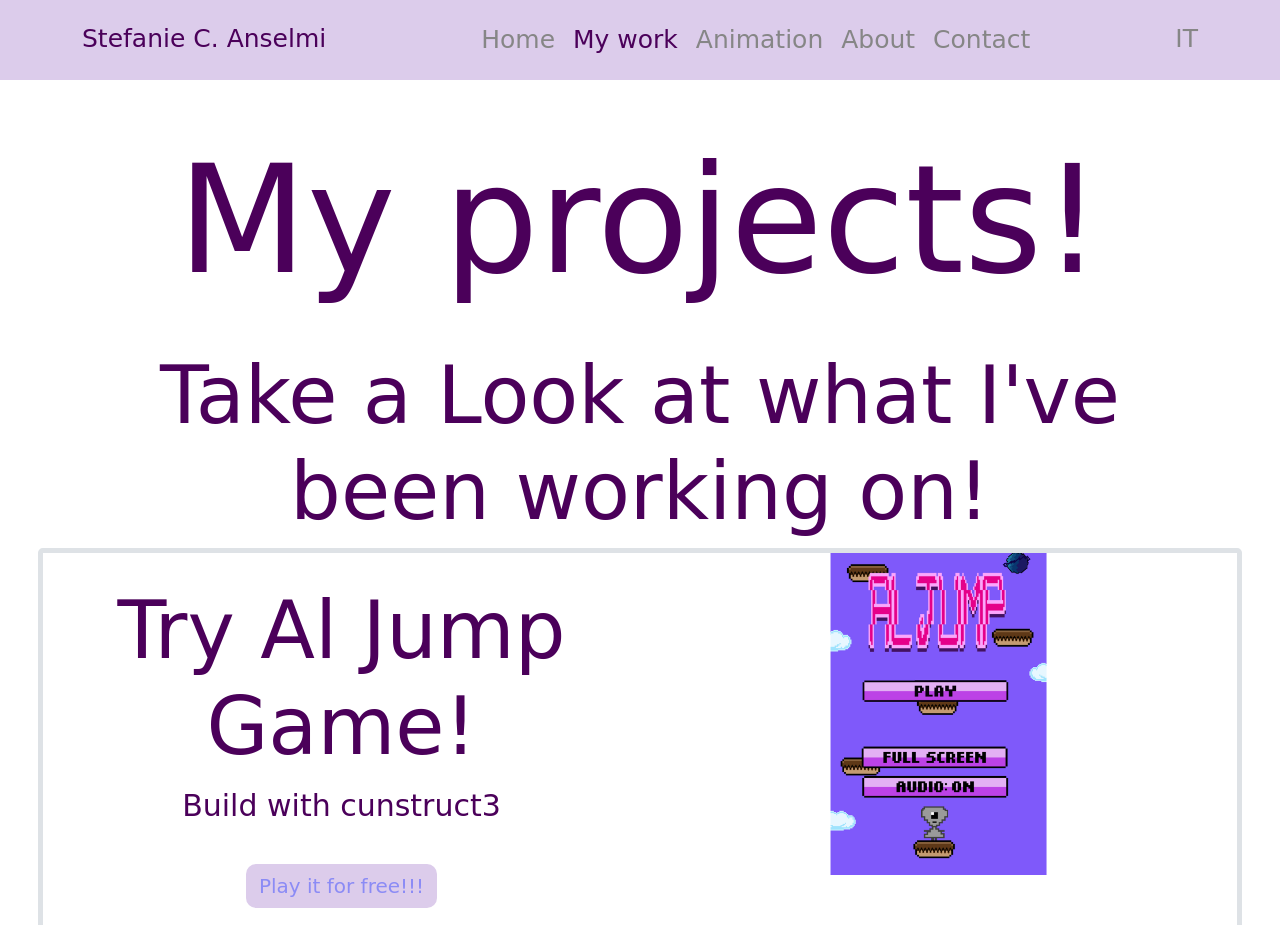
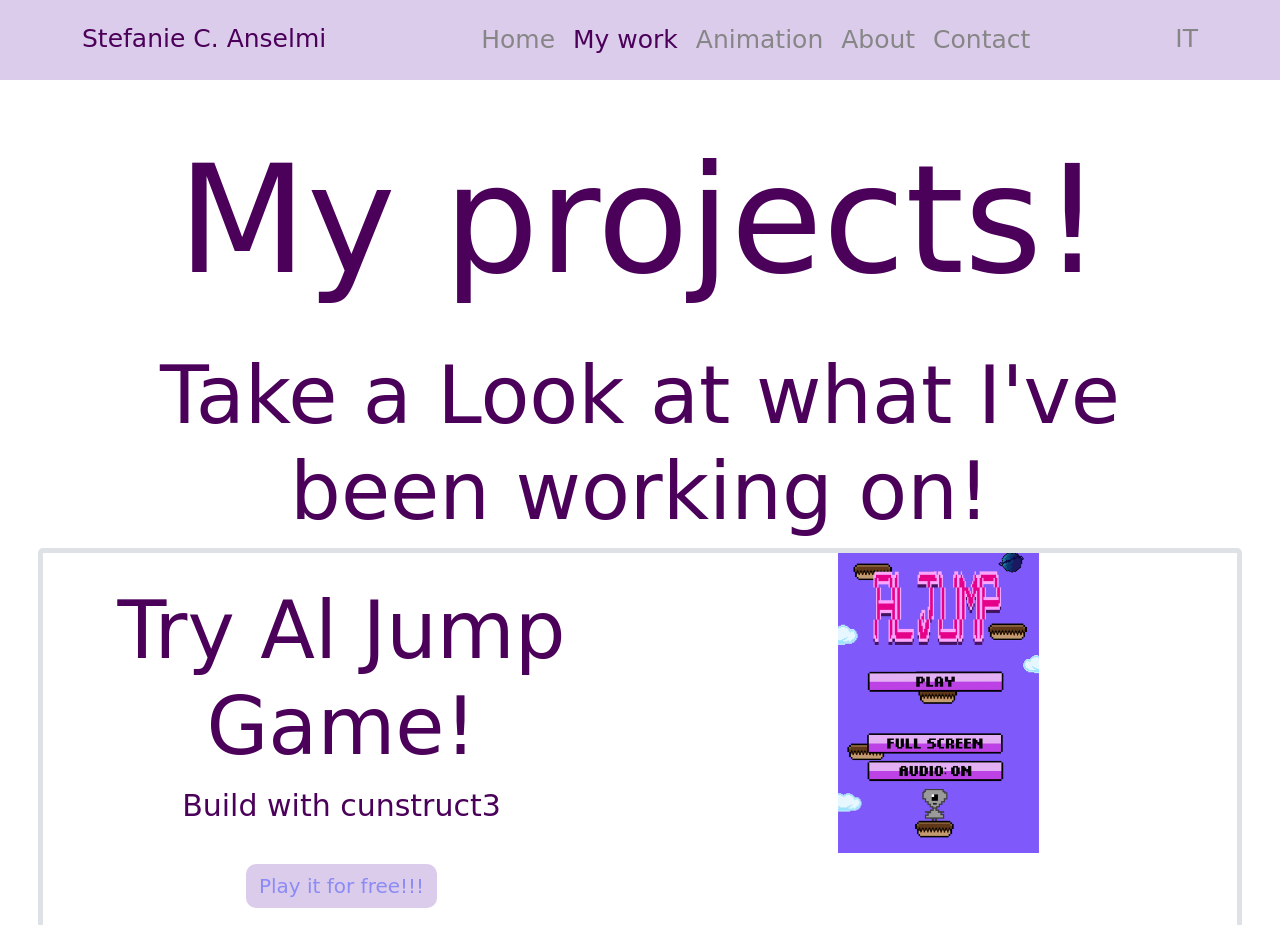
Before and after one commit to Stefi-94/website, a plain HTML site: page projects.html in a window 1280 px wide. Shown: the top 925 px of the page. Drawn offline with nearby package versions, Linux system fonts and the light colour scheme; a web font is replaced by a local one.

Commit message:
Update projects.html
img preview game more little

```diff
--- a/projects.html
+++ b/projects.html
@@ -50,7 +50,7 @@
               Play it for free!!!</a >
           </div>
           <div class="col-sm-6 d-none d-md-block">
-            <img src="/img/AlGame-Preview.png" class="img-fluid" title="Preview Al Game" />
+            <img src="/img/AlGame-Preview.png" class="img-fluid" title="Preview Al Game" style="height:80%;"/>
           </div>
         </div>
 		 <div class="row border border-5 rounded-3">
```
